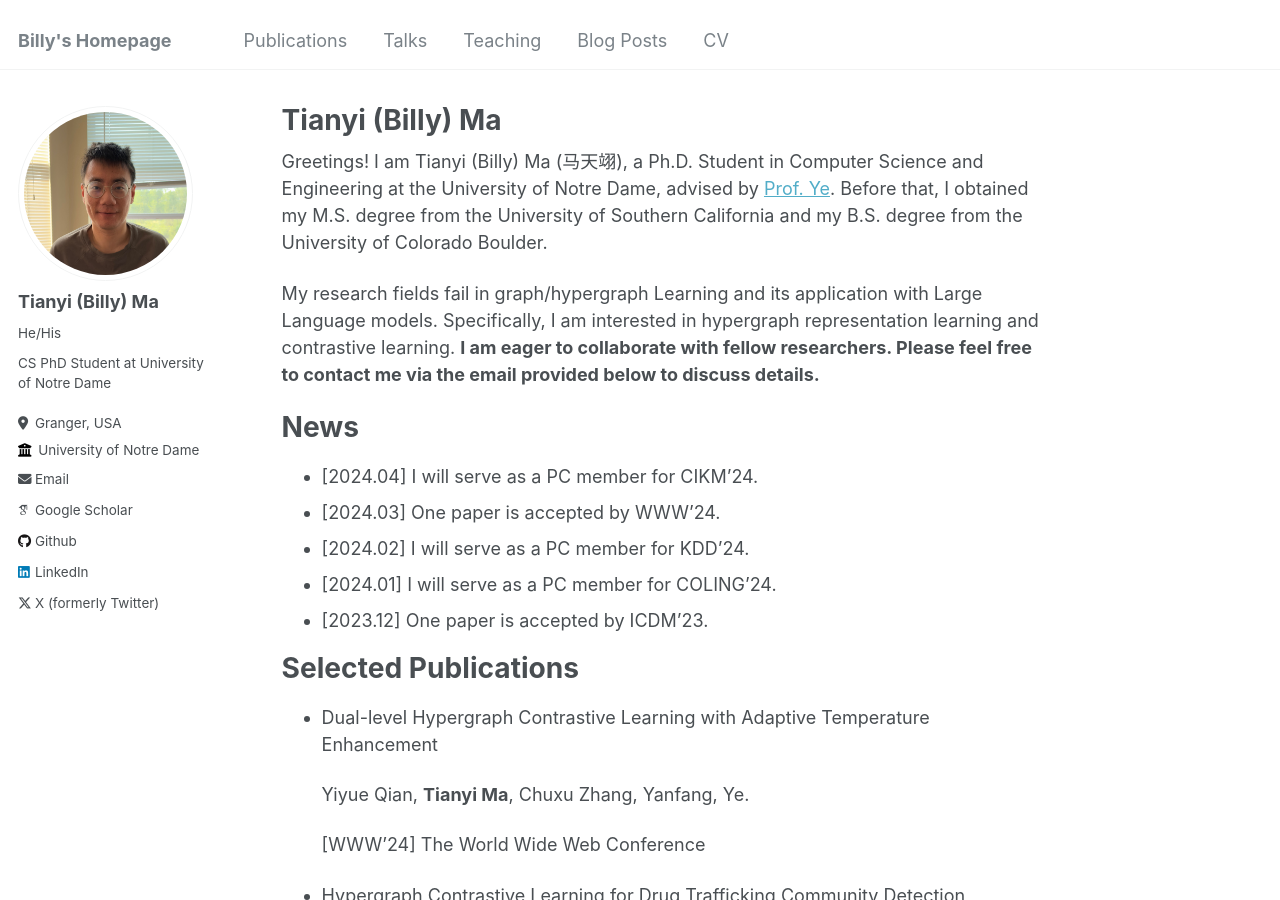
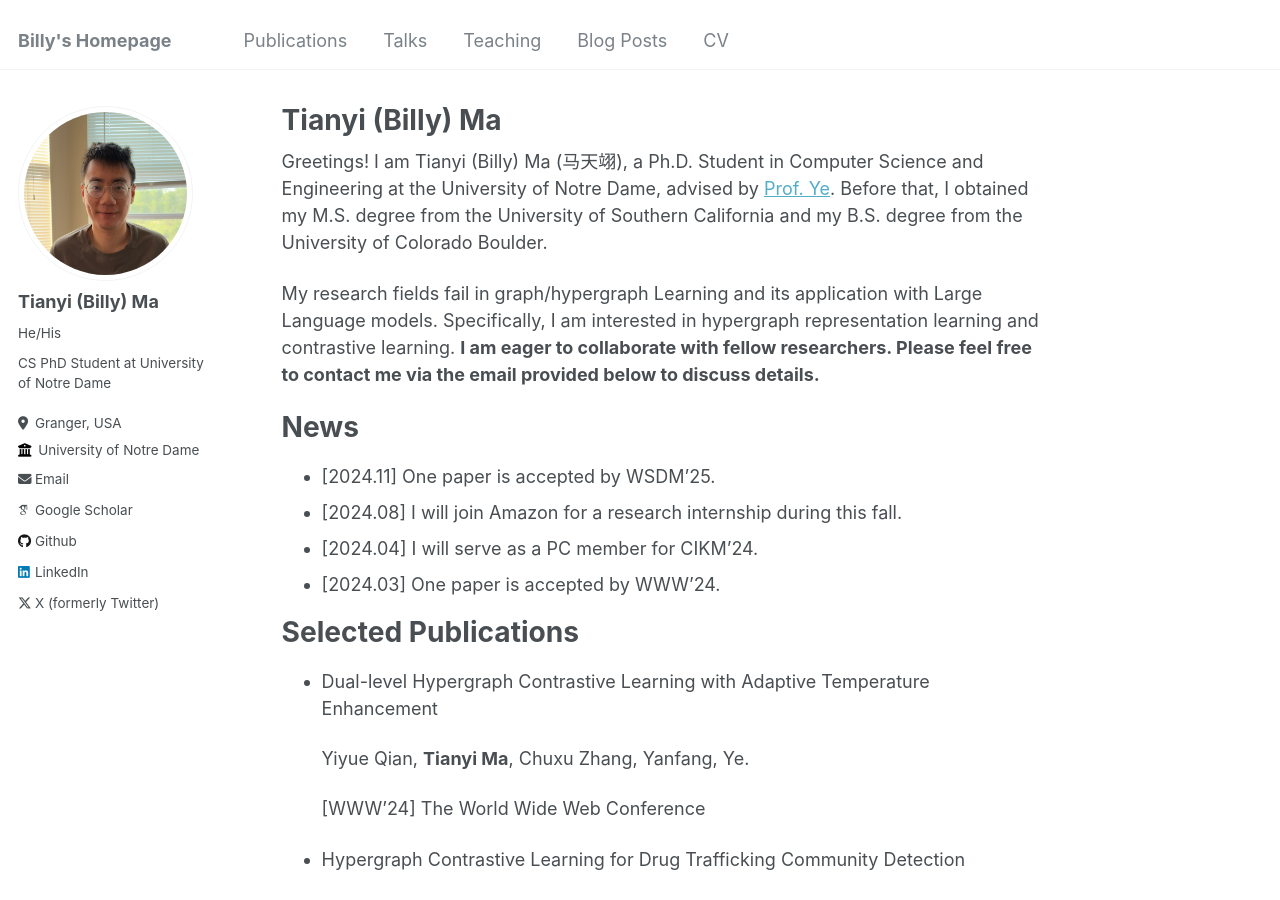
Before and after one commit to Tianyi-Billy-Ma/Tianyi-Billy-Ma.github.io, a Jekyll site: the page built from _pages/about.md, in a window 1280 px wide and 900 px high. Built offline with Jekyll 4.4.1, drawn with Linux system fonts in a browser that asks for light colours; some web fonts are replaced.

Commit message:
Update about.md and cv.md

```diff
--- a/_pages/about.md
+++ b/_pages/about.md
@@ -15,11 +15,10 @@ My research fields fail in graph/hypergraph Learning and its application with La
 
 News
 =====
+* [2024.11] One paper is accepted by WSDM'25.
+* [2024.08] I will join Amazon for a research internship during this fall.
 * [2024.04] I will serve as a PC member for CIKM'24.
 * [2024.03] One paper is accepted by WWW'24.
-* [2024.02] I will serve as a PC member for KDD'24.
-* [2024.01] I will serve as a PC member for COLING’24.
-* [2023.12] One paper is accepted by ICDM'23.
 
 Selected Publications
 =====
```
Also changed, not shown: _pages/cv.md (+2 -0 lines).
